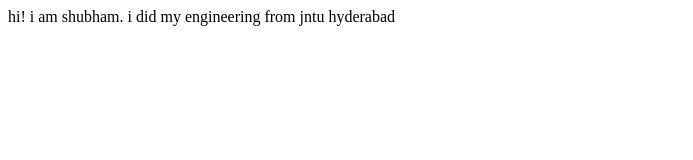
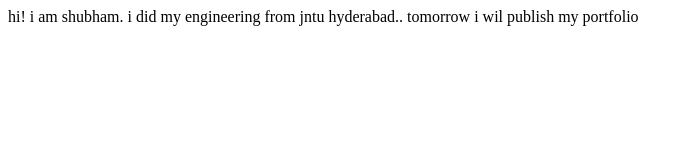
Before and after one commit to imshubham-mishra/student-name-site, a plain HTML site: page index.html in a window 1280 px wide. Shown: the whole page, without its empty margins (0-693 px from the left). Drawn offline with Linux system fonts and the light colour scheme.

Commit message:
docs:changes done in description

```diff
--- a/index.html
+++ b/index.html
@@ -8,6 +8,7 @@
 </head>
 <body>
     hi! i am shubham.
-    i did my engineering from jntu hyderabad
+    i did my engineering from jntu hyderabad..
+    tomorrow i wil publish my portfolio
 </body>
 </html>
```
